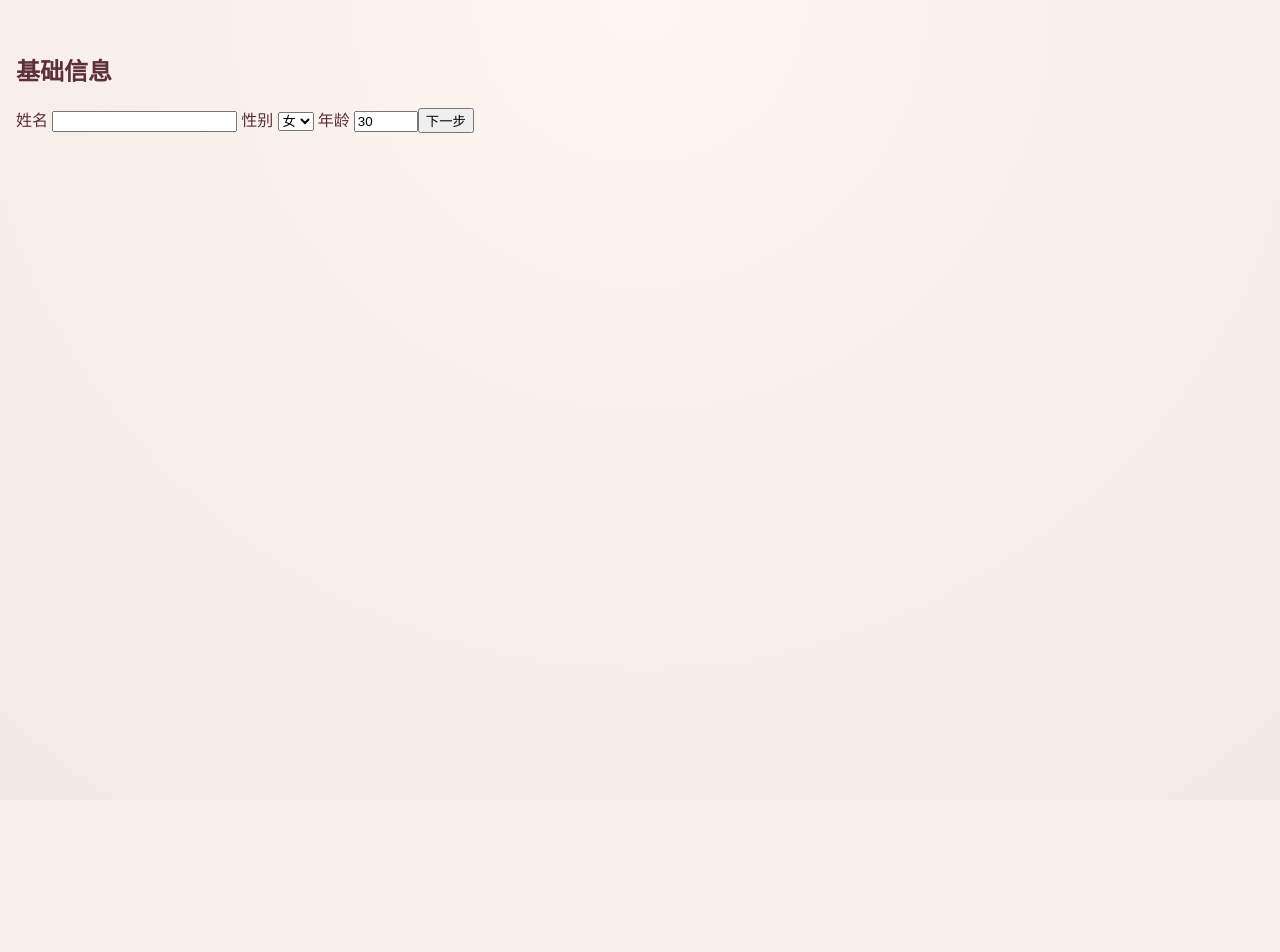
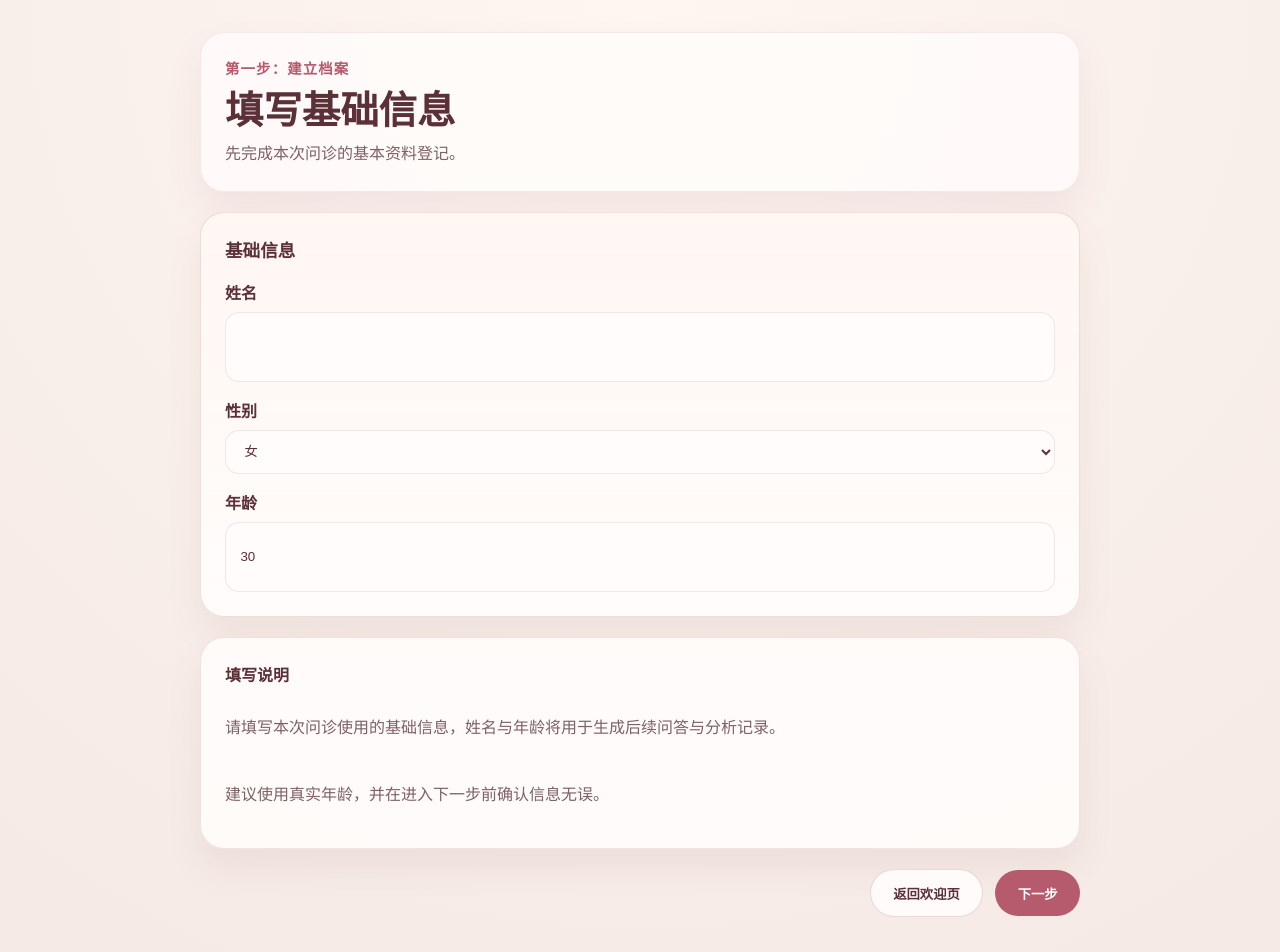
Before and after one commit to KleeCat/Consultation-System, a Vue app in the folder frontend/: page /patient/profile in a window 1280 px wide. Shown: the top 952 px of the page. Before the commit the page ends 800 px from the top, so only its background shows below. Built offline with nearby package versions, Linux system fonts and the light colour scheme.

Commit message:
feat(frontend): 统一患者端欢迎建档采集引导页

```diff
--- a/frontend/src/views/patient/CaptureGuideView.vue
+++ b/frontend/src/views/patient/CaptureGuideView.vue
@@ -1,13 +1,42 @@
 <template>
-  <main>
-    <h2>舌象采集引导</h2>
-    <p>请在光线充足环境下伸舌采集。</p>
-    <button @click="goCapture">开始采集</button>
-  </main>
+  <PatientPageShell>
+    <template #header>
+      <PatientStageHeader v-bind="patientStages.captureGuide" />
+    </template>
+
+    <PatientCard title="采集前准备" variant="highlight">
+      <p>请在进入拍摄页前确认环境与姿势，保证后续舌象图片清晰、稳定、便于识别。</p>
+      <ul class="guide-list">
+        <li>光线充足，优先选择自然光或稳定白光环境。</li>
+        <li>舌面居中，拍摄时尽量让舌体完整出现在取景范围内。</li>
+        <li>避免逆光，减少阴影、反光或背景过亮造成的干扰。</li>
+      </ul>
+    </PatientCard>
+
+    <PatientTipCard tone="info" title="示例图与注意事项">
+      <img class="guide-image" :src="demoTongueSample" alt="舌象采集示例图" />
+      <p>保持镜头稳定，避免抖动或过度贴近。</p>
+      <p>如首次拍摄不清晰，可返回后重新采集。</p>
+    </PatientTipCard>
+
+    <template #actions>
+      <PatientActionBar>
+        <button class="primary" type="button" @click="goCapture">开始采集</button>
+      </PatientActionBar>
+    </template>
+  </PatientPageShell>
 </template>
 
 <script setup lang="ts">
 import { useRouter } from 'vue-router'
+
+import demoTongueSample from '../../assets/demo-tongue-sample.png'
+import PatientActionBar from '../../components/patient/PatientActionBar.vue'
+import PatientCard from '../../components/patient/PatientCard.vue'
+import PatientPageShell from '../../components/patient/PatientPageShell.vue'
+import PatientStageHeader from '../../components/patient/PatientStageHeader.vue'
+import PatientTipCard from '../../components/patient/PatientTipCard.vue'
+import { patientStages } from '../../constants/patientStages'
 
 const router = useRouter()
 
@@ -15,3 +44,32 @@ function goCapture() {
   router.push('/patient/capture')
 }
 </script>
+
+<style scoped>
+.guide-list {
+  margin: 0;
+  padding-left: 1.25rem;
+}
+
+.guide-list li + li {
+  margin-top: 0.5rem;
+}
+
+.guide-image {
+  width: min(100%, 320px);
+  border-radius: 18px;
+  border: 1px solid rgba(181, 91, 109, 0.16);
+  box-shadow: 0 10px 24px rgba(111, 59, 69, 0.08);
+}
+
+.primary {
+  min-height: 44px;
+  padding: 0.85rem 1.4rem;
+  border: none;
+  border-radius: 999px;
+  background: var(--patient-accent);
+  color: #fff;
+  font-weight: 600;
+  cursor: pointer;
+}
+</style>
--- a/frontend/src/views/patient/ProfileView.vue
+++ b/frontend/src/views/patient/ProfileView.vue
@@ -1,26 +1,58 @@
 <template>
-  <main>
-    <h2>基础信息</h2>
-    <label>
-      姓名
-      <input v-model="form.name" />
+  <PatientPageShell>
+    <template #header>
+      <PatientStageHeader v-bind="patientStages.profile" />
+    </template>
+
+    <PatientCard title="基础信息" variant="highlight">
+      <form class="profile-form" @submit.prevent="submitProfile">
+        <label class="field">
+          <span class="field__label">姓名</span>
+          <input v-model.trim="form.name" class="field__control" type="text" @input="clearFieldError('name')" />
+          <p v-if="fieldErrors.name" class="field__error">{{ fieldErrors.name }}</p>
         </label>
-    <label>
-      性别
-      <select v-model="form.gender">
+
+        <label class="field">
+          <span class="field__label">性别</span>
+          <select v-model="form.gender" class="field__control">
             <option value="female">女</option>
             <option value="male">男</option>
           </select>
         </label>
-    <label>
-      年龄
-      <input v-model.number="form.age" type="number" min="1" max="120" />
+
+        <label class="field">
+          <span class="field__label">年龄</span>
+          <input
+            v-model.number="form.age"
+            class="field__control"
+            type="number"
+            min="1"
+            max="120"
+            @input="clearFieldError('age')"
+          />
+          <p v-if="fieldErrors.age" class="field__error">{{ fieldErrors.age }}</p>
         </label>
-    <p v-if="errorMessage" class="error">{{ errorMessage }}</p>
-    <button :disabled="submitting" @click="submitProfile">
+      </form>
+    </PatientCard>
+
+    <PatientTipCard tone="info" title="填写说明">
+      <p>请填写本次问诊使用的基础信息，姓名与年龄将用于生成后续问答与分析记录。</p>
+      <p>建议使用真实年龄，并在进入下一步前确认信息无误。</p>
+    </PatientTipCard>
+
+    <PatientTipCard v-if="errorMessage" tone="warning" title="提交失败">
+      <p>{{ errorMessage }}</p>
+    </PatientTipCard>
+
+    <template #actions>
+      <PatientActionBar>
+        <button class="secondary" type="button" @click="goBack">返回欢迎页</button>
+        <button class="primary" type="button" :disabled="submitting" @click="submitProfile">
           {{ submitting ? '提交中...' : '下一步' }}
         </button>
-  </main>
+      </PatientActionBar>
+    </template>
+  </PatientPageShell>
 </template>
 
 <script setup lang="ts">
@@ -28,16 +60,49 @@ import { reactive, ref } from 'vue'
 import { useRouter } from 'vue-router'
 
 import { createSession } from '../../api/consultation'
+import PatientActionBar from '../../components/patient/PatientActionBar.vue'
+import PatientCard from '../../components/patient/PatientCard.vue'
+import PatientPageShell from '../../components/patient/PatientPageShell.vue'
+import PatientStageHeader from '../../components/patient/PatientStageHeader.vue'
+import PatientTipCard from '../../components/patient/PatientTipCard.vue'
+import { patientStages } from '../../constants/patientStages'
 import { useConsultationStore } from '../../stores/consultation'
+
+type FieldKey = 'name' | 'age'
 
 const router = useRouter()
 const store = useConsultationStore()
 const form = reactive({ ...store.profile })
 const submitting = ref(false)
 const errorMessage = ref('')
+const fieldErrors = reactive<Record<FieldKey, string>>({
+  name: '',
+  age: '',
+})
+
+function clearFieldError(field: FieldKey) {
+  fieldErrors[field] = ''
+}
+
+function validateForm() {
+  fieldErrors.name = form.name ? '' : '请输入姓名'
+  fieldErrors.age =
+    Number(form.age) >= 1 && Number(form.age) <= 120 ? '' : '年龄需在 1 到 120 岁之间'
+
+  return !fieldErrors.name && !fieldErrors.age
+}
+
+function goBack() {
+  router.push('/patient/welcome')
+}
 
 async function submitProfile() {
   errorMessage.value = ''
+
+  if (!validateForm()) {
+    return
+  }
+
   submitting.value = true
 
   try {
@@ -60,8 +125,59 @@ async function submitProfile() {
 </script>
 
 <style scoped>
-.error {
+.profile-form {
+  display: grid;
+  gap: 1rem;
+}
+
+.field {
+  display: grid;
+  gap: 0.5rem;
+}
+
+.field__label {
+  font-weight: 600;
+  color: var(--patient-text-strong);
+}
+
+.field__control {
+  min-height: 44px;
+  padding: 0.75rem 0.9rem;
+  border: 1px solid var(--patient-line);
+  border-radius: 14px;
+  background: rgba(255, 252, 251, 0.92);
+  color: var(--patient-text-strong);
+}
+
+.field__error {
   margin: 0;
+  font-size: 0.9rem;
   color: #b42318;
 }
+
+.primary,
+.secondary {
+  min-height: 44px;
+  padding: 0.85rem 1.4rem;
+  border-radius: 999px;
+  font-weight: 600;
+  cursor: pointer;
+}
+
+.primary {
+  border: none;
+  background: var(--patient-accent);
+  color: #fff;
+}
+
+.primary:disabled {
+  opacity: 0.68;
+  cursor: not-allowed;
+}
+
+.secondary {
+  border: 1px solid rgba(181, 91, 109, 0.24);
+  background: rgba(255, 252, 251, 0.94);
+  color: var(--patient-text-strong);
+}
 </style>
--- a/frontend/src/views/patient/WelcomeView.vue
+++ b/frontend/src/views/patient/WelcomeView.vue
@@ -1,14 +1,40 @@
 <template>
-  <main>
-    <h2>欢迎使用智能中医问诊系统</h2>
-    <p>请先开始问诊流程。</p>
-    <button @click="startConsultation">开始问诊</button>
-  </main>
+  <PatientPageShell>
+    <template #header>
+      <PatientStageHeader v-bind="patientStages.welcome" />
+    </template>
+
+    <PatientCard title="系统能力" variant="highlight">
+      <p>系统会结合基础问答与舌象采集，生成本次体质判断与调理建议。</p>
+    </PatientCard>
+
+    <PatientTipCard tone="info" title="问诊流程">
+      <ul class="welcome-list">
+        <li>基础建档</li>
+        <li>体质问答</li>
+        <li>舌象采集</li>
+        <li>智能分析与建议</li>
+      </ul>
+      <p>采集前请尽量保持光线充足，避免逆光。</p>
+    </PatientTipCard>
+
+    <template #actions>
+      <PatientActionBar>
+        <button class="primary" type="button" @click="startConsultation">开始问诊</button>
+      </PatientActionBar>
+    </template>
+  </PatientPageShell>
 </template>
 
 <script setup lang="ts">
 import { useRouter } from 'vue-router'
 
+import PatientActionBar from '../../components/patient/PatientActionBar.vue'
+import PatientCard from '../../components/patient/PatientCard.vue'
+import PatientPageShell from '../../components/patient/PatientPageShell.vue'
+import PatientStageHeader from '../../components/patient/PatientStageHeader.vue'
+import PatientTipCard from '../../components/patient/PatientTipCard.vue'
+import { patientStages } from '../../constants/patientStages'
 import { useConsultationStore } from '../../stores/consultation'
 
 const router = useRouter()
@@ -19,3 +45,25 @@ function startConsultation() {
   router.push('/patient/profile')
 }
 </script>
+
+<style scoped>
+.welcome-list {
+  margin: 0;
+  padding-left: 1.25rem;
+}
+
+.welcome-list li + li {
+  margin-top: 0.35rem;
+}
+
+.primary {
+  min-height: 44px;
+  padding: 0.85rem 1.4rem;
+  border: none;
+  border-radius: 999px;
+  background: var(--patient-accent);
+  color: #fff;
+  font-weight: 600;
+  cursor: pointer;
+}
+</style>
```
Also changed, not shown: 2 other files (tests, documents, lock files or other folders). Lines whose indentation alone changed are shown as unchanged.
